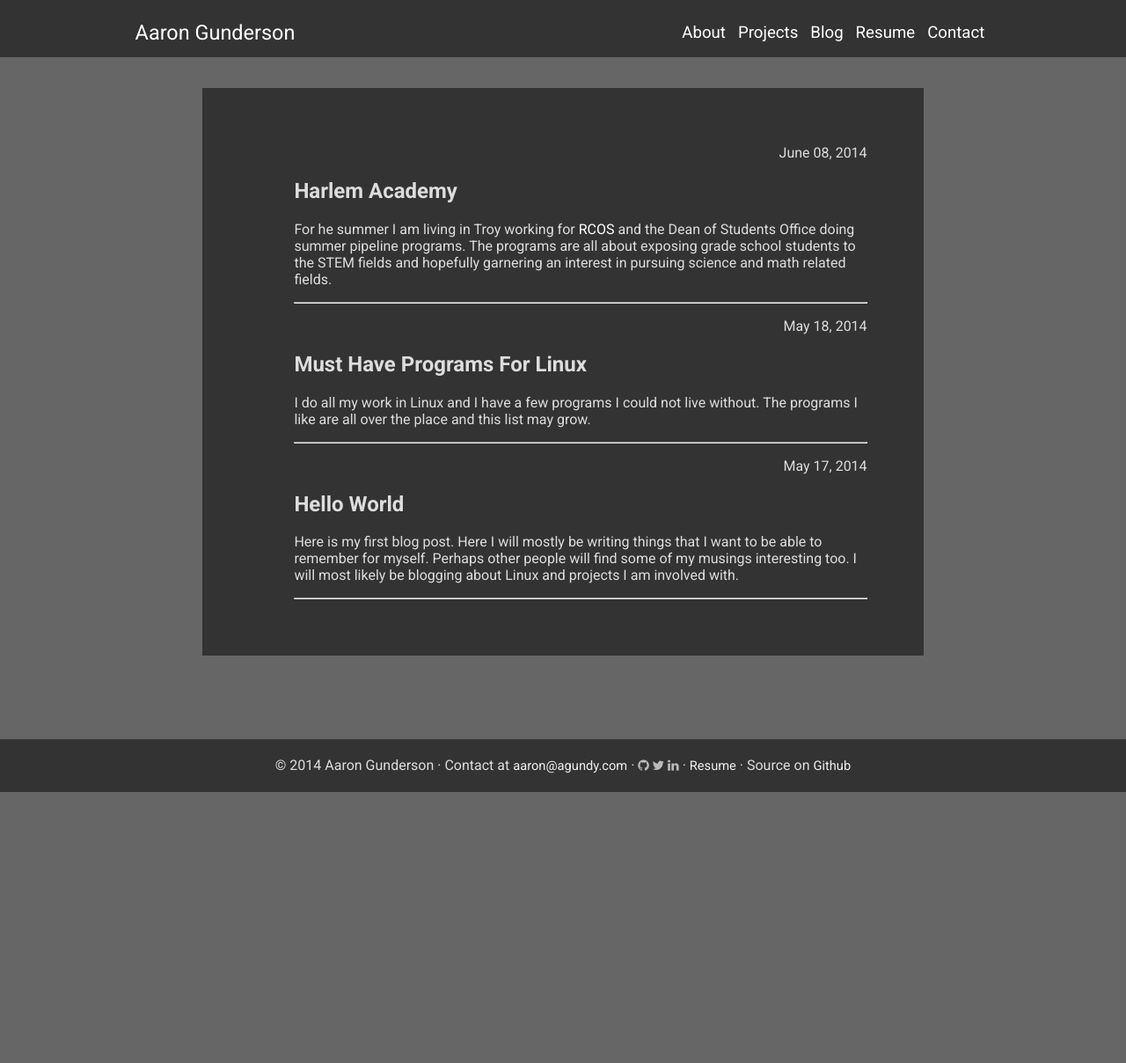
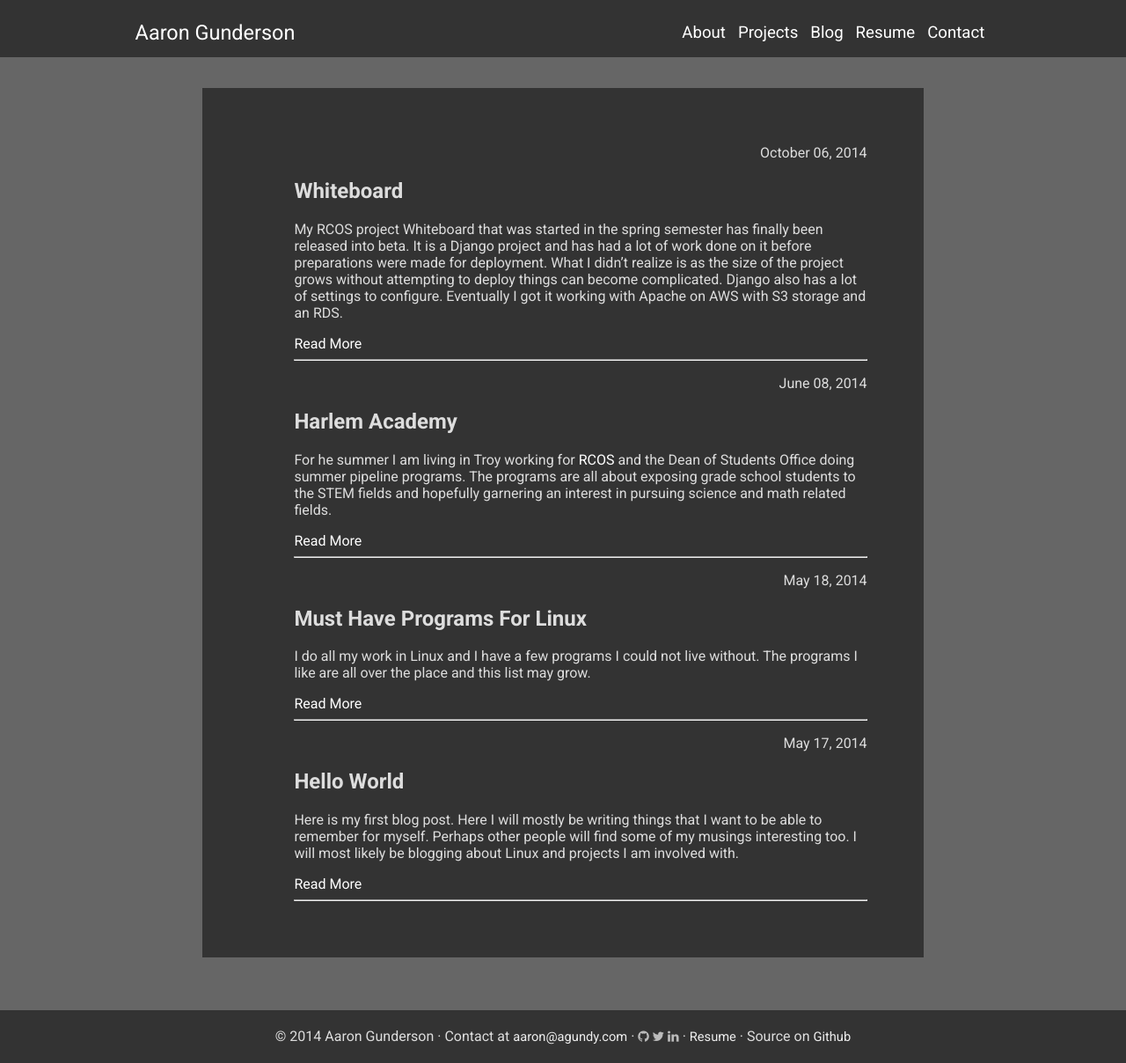
Before and after one commit to agundy/agundy.github.io, a Jekyll site: the page built from blog/index.html, in a window 1280 px wide. Shown: the whole page at 88% size. Built offline with Jekyll 4.4.1, drawn with Linux system fonts in a browser that asks for light colours; nearby versions of some CDN libraries; before the commit the page ends 900 px from its top, so only the background shows below that.

Commit message:
Updated Blog

```diff
--- /dev/null
+++ b/_posts/2014-10-06-whiteboard.md
@@ -0,0 +1,8 @@
+---
+layout: post
+title: Whiteboard
+---
+
+My RCOS project Whiteboard that was started in the spring semester has finally been released into beta. It is a Django project and has had a lot of work done on it before preparations were made for deployment. What I didn't realize is as the size of the project grows without attempting to deploy things can become complicated. Django also has a lot of settings to configure. Eventually I got it working with Apache on AWS with S3 storage and an RDS.
+
+There was a lot that went wrong but now I know a lot more and feel it has only helped me grow as a developer. This semester has seen a large growth in my broadening knowledge. Javascript went from a scary and afraid to touch to something to I have worked on and feel comfortable looking at. This is thanks to 2 hackathon projects written entirely with Javascript using node.js.
--- a/blog/index.html
+++ b/blog/index.html
@@ -14,7 +14,8 @@ title: Blog | Aaron Gunderson
                     <h2>{{ post.title }}</h2>
                 </a>
                 {{ post.excerpt }}
-                <hr>
+	            <a href="{{ post.url }}">Read More</a>
+	            <hr>
             </li>
         {% endfor %}
     </ul>
```
